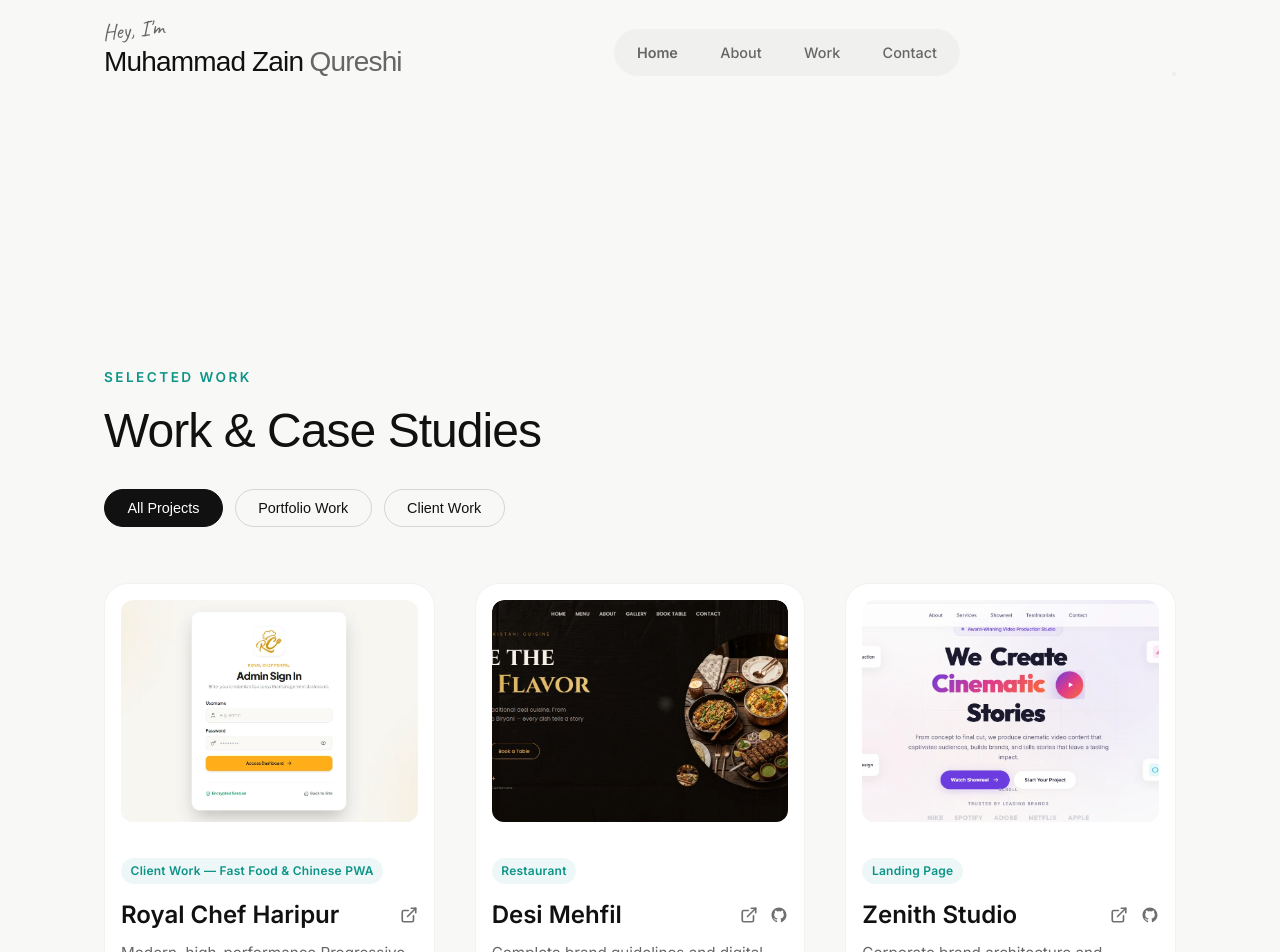
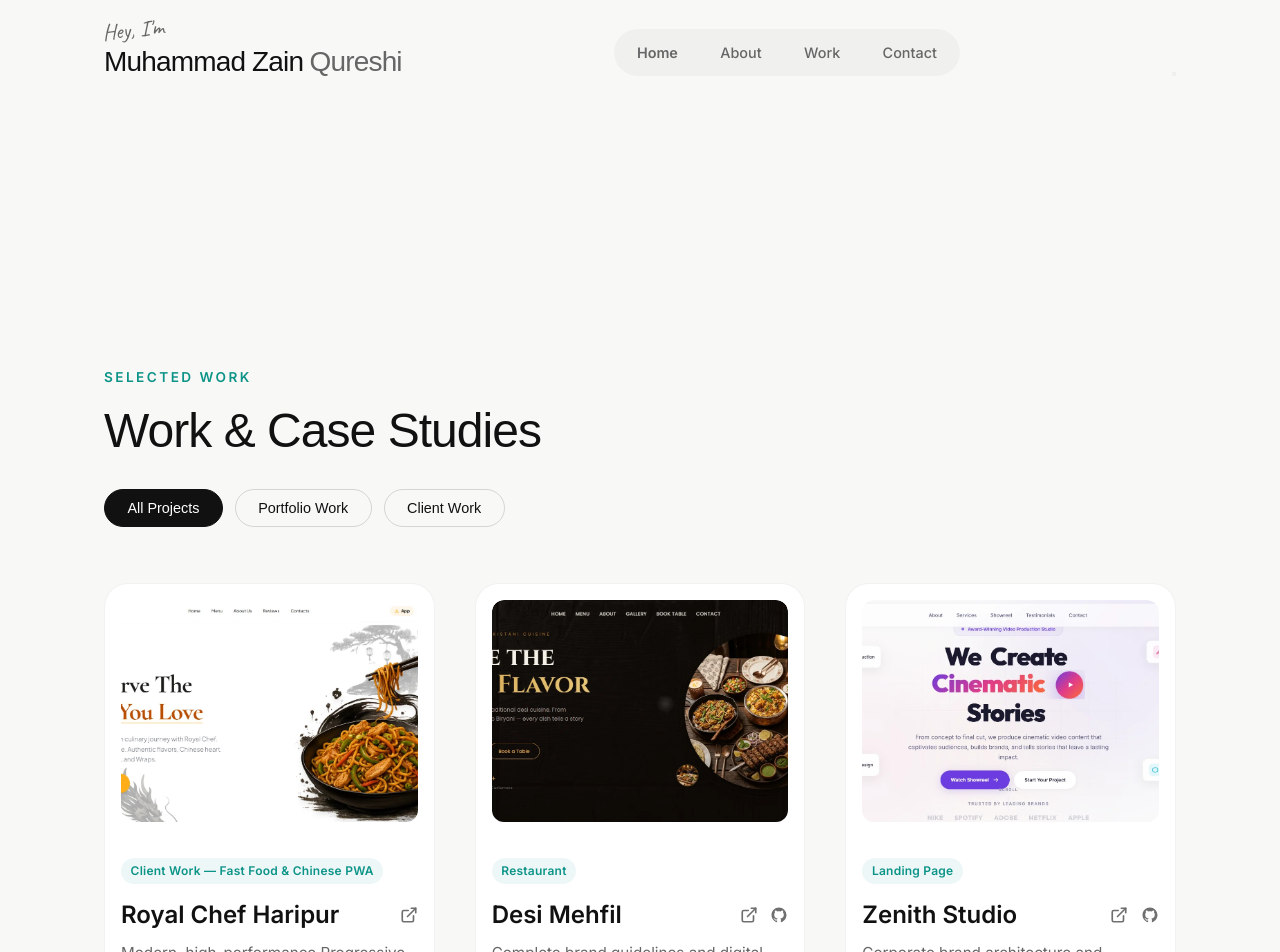
Before and after one commit to Emmzain/Portfolio-w, a Next.js app: page /work in a window 1280 px wide. Shown: the top 952 px of the page. Built offline with nearby package versions, Linux system fonts and the light colour scheme; a web font is replaced by a local one.

Commit message:
Swap 1st and 2nd project images for Royal Chef

```diff
--- a/src/app/project/[id]/page.tsx
+++ b/src/app/project/[id]/page.tsx
@@ -29,8 +29,8 @@ const projects: Record<string, ProjectDetail> = {
     techStack: "Next.js 16, TypeScript 5, Bun, Tailwind CSS v4, Framer Motion, GSAP, Lenis, Supabase, Lucide React",
     liveLink: "https://royalchef.vercel.app/",
     githubLink: "",
-    coverImg: "/projects/royal_chef_cover.webp",
-    wireframeImg: "/projects/royal_chef_wireframe.webp",
+    coverImg: "/projects/royal_chef_wireframe.webp",
+    wireframeImg: "/projects/royal_chef_cover.webp",
     finalImg: "/projects/royal_chef_final.webp"
   },
   'desi-mehfil': {
--- a/src/app/work/page.tsx
+++ b/src/app/work/page.tsx
@@ -22,7 +22,7 @@ const projectsList: Project[] = [
     category: 'Client Work — Fast Food & Chinese PWA',
     categoryType: 'client',
     desc: 'Modern, high-performance Progressive Web Application (PWA) built for Royal Chef featuring live cart, WhatsApp checkout, interactive menu, and protected admin portal.',
-    img: '/projects/royal_chef_cover.webp',
+    img: '/projects/royal_chef_wireframe.webp',
     liveLink: "https://royalchef.vercel.app/",
     githubLink: ""
   },
```
